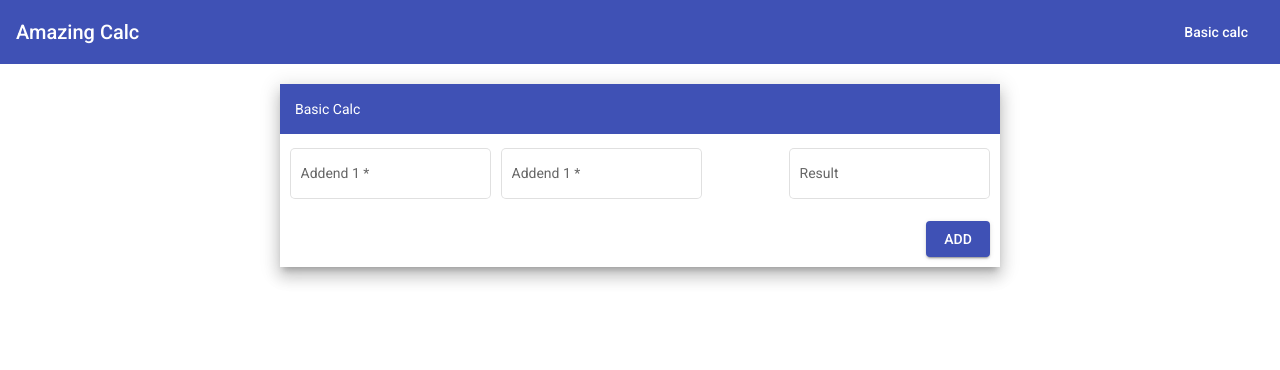
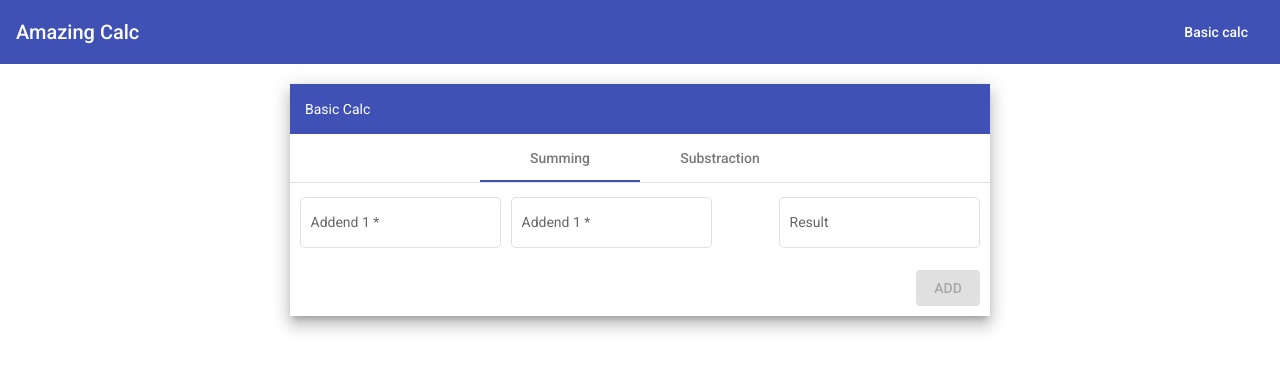
Before and after one commit to maselpopowo/acalc-client, an Angular app: page / in a window 1280 px wide. Shown: the top 370 px of the page. Built offline with nearby package versions, Linux system fonts and the light colour scheme.

Commit message:
Add subtract form

```diff
--- a/src/app/app.module.ts
+++ b/src/app/app.module.ts
@@ -11,6 +11,7 @@ import { MatToolbarModule } from '@angular/material/toolbar';
 import { MatButtonModule } from '@angular/material/button';
 import { BasicCalcComponent } from './basic-calc/basic-calc.component';
 import { HttpClientModule } from '@angular/common/http';
+import { MatTabsModule } from '@angular/material/tabs';
 
 @NgModule({
   declarations: [
@@ -26,7 +27,8 @@ import { HttpClientModule } from '@angular/common/http';
     ReactiveFormsModule,
     MatToolbarModule,
     MatButtonModule,
-    HttpClientModule
+    HttpClientModule,
+    MatTabsModule
   ],
   providers: [],
   bootstrap: [AppComponent]
--- a/src/app/basic-calc/basic-calc.component.css
+++ b/src/app/basic-calc/basic-calc.component.css
@@ -11,11 +11,14 @@
   padding: 15px;
 }
 
+.container {
+  min-width: 700px;
+}
+
 .content {
   padding: 10px;
   display: flex;
   flex-direction: column;
-  min-width: 700px;
 }
 
 .basic-form {
--- a/src/app/basic-calc/basic-calc.component.html
+++ b/src/app/basic-calc/basic-calc.component.html
@@ -4,15 +4,17 @@
       <span>Basic Calc</span>
       <span class="spacer"></span>
     </div>
+    <mat-tab-group mat-align-tabs="center">
+      <mat-tab label="Summing">
         <div class="content">
-      <form [formGroup]="form" class="basic-form">
+          <form [formGroup]="sumForm" class="basic-form">
             <mat-form-field appearance="outline" class="first-field">
               <mat-label>Addend 1</mat-label>
-          <input type="number" matInput formControlName="addend1" required>
+              <input type="number" matInput formControlName="a" required>
             </mat-form-field>
             <mat-form-field appearance="outline">
               <mat-label>Addend 1</mat-label>
-          <input type="number" matInput formControlName="addend2" required>
+              <input type="number" matInput formControlName="b" required>
             </mat-form-field>
             <span class="spacer"></span>
             <mat-form-field appearance="outline" class="result-field">
@@ -22,8 +24,37 @@
           </form>
           <div class="actions">
             <span class="spacer"></span>
-        <button mat-raised-button color="primary" (click)="add()">ADD</button>
+            <button mat-raised-button color="primary" [disabled]="sumForm.invalid"
+                    (click)="add()">ADD
+            </button>
           </div>
         </div>
+      </mat-tab>
+      <mat-tab label="Substraction">
+        <div class="content">
+          <form [formGroup]="subtractForm" class="basic-form">
+            <mat-form-field appearance="outline" class="first-field">
+              <mat-label>Minuend</mat-label>
+              <input type="number" matInput formControlName="a" required>
+            </mat-form-field>
+            <mat-form-field appearance="outline">
+              <mat-label>Subtrahend</mat-label>
+              <input type="number" matInput formControlName="b" required>
+            </mat-form-field>
+            <span class="spacer"></span>
+            <mat-form-field appearance="outline" class="result-field">
+              <mat-label>Result</mat-label>
+              <input type="number" matInput readonly formControlName="result">
+            </mat-form-field>
+          </form>
+          <div class="actions">
+            <span class="spacer"></span>
+            <button mat-raised-button color="primary" [disabled]="subtractForm.invalid"
+                    (click)="subtract()">SUBTRACT
+            </button>
           </div>
         </div>
+      </mat-tab>
+    </mat-tab-group>
+  </div>
+</div>
--- a/src/app/basic-calc/basic-calc.component.ts
+++ b/src/app/basic-calc/basic-calc.component.ts
@@ -9,14 +9,19 @@ import { BasicCalcService } from './basic-calc.service';
 })
 export class BasicCalcComponent implements OnInit {
 
-  form = new FormGroup({
-    addend1: new FormControl(),
-    addend2: new FormControl(),
+  sumForm = new FormGroup({
+    a: new FormControl(),
+    b: new FormControl(),
+    result: new FormControl()
+  })
+
+  subtractForm = new FormGroup({
+    a: new FormControl(),
+    b: new FormControl(),
     result: new FormControl()
   })
 
   constructor(private service: BasicCalcService) {
-
   }
 
 
@@ -24,9 +29,16 @@ export class BasicCalcComponent implements OnInit {
   }
 
   add() {
-    const {addend1, addend2} = this.form.value;
-    this.service.add({addend1, addend2}).subscribe(value => {
-      this.form.controls.result.setValue(value);
+    const {a, b} = this.sumForm.value;
+    this.service.add({a, b}).subscribe(value => {
+      this.sumForm.controls.result.setValue(value);
+    })
+  }
+
+  subtract() {
+    const {a, b} = this.subtractForm.value;
+    this.service.subtract({a, b}).subscribe(value => {
+      this.subtractForm.controls.result.setValue(value);
     })
   }
 
--- a/src/app/basic-calc/basic-calc.service.ts
+++ b/src/app/basic-calc/basic-calc.service.ts
@@ -19,4 +19,11 @@ export class BasicCalcService {
         map(result => result.value)
       )
   }
+
+  subtract(operation: Operation): Observable<number> {
+    return this.http.post<Result>('http://localhost:8080/api/v1/subtract', operation)
+      .pipe(
+        map(result => result.value)
+      )
+  }
 }
--- a/src/app/basic-calc/operation.ts
+++ b/src/app/basic-calc/operation.ts
@@ -1,4 +1,4 @@
 export interface Operation {
-  addend1: number,
-  addend2: number
+  a: number,
+  b: number
 }
```
Lines whose indentation alone changed are shown as unchanged.
